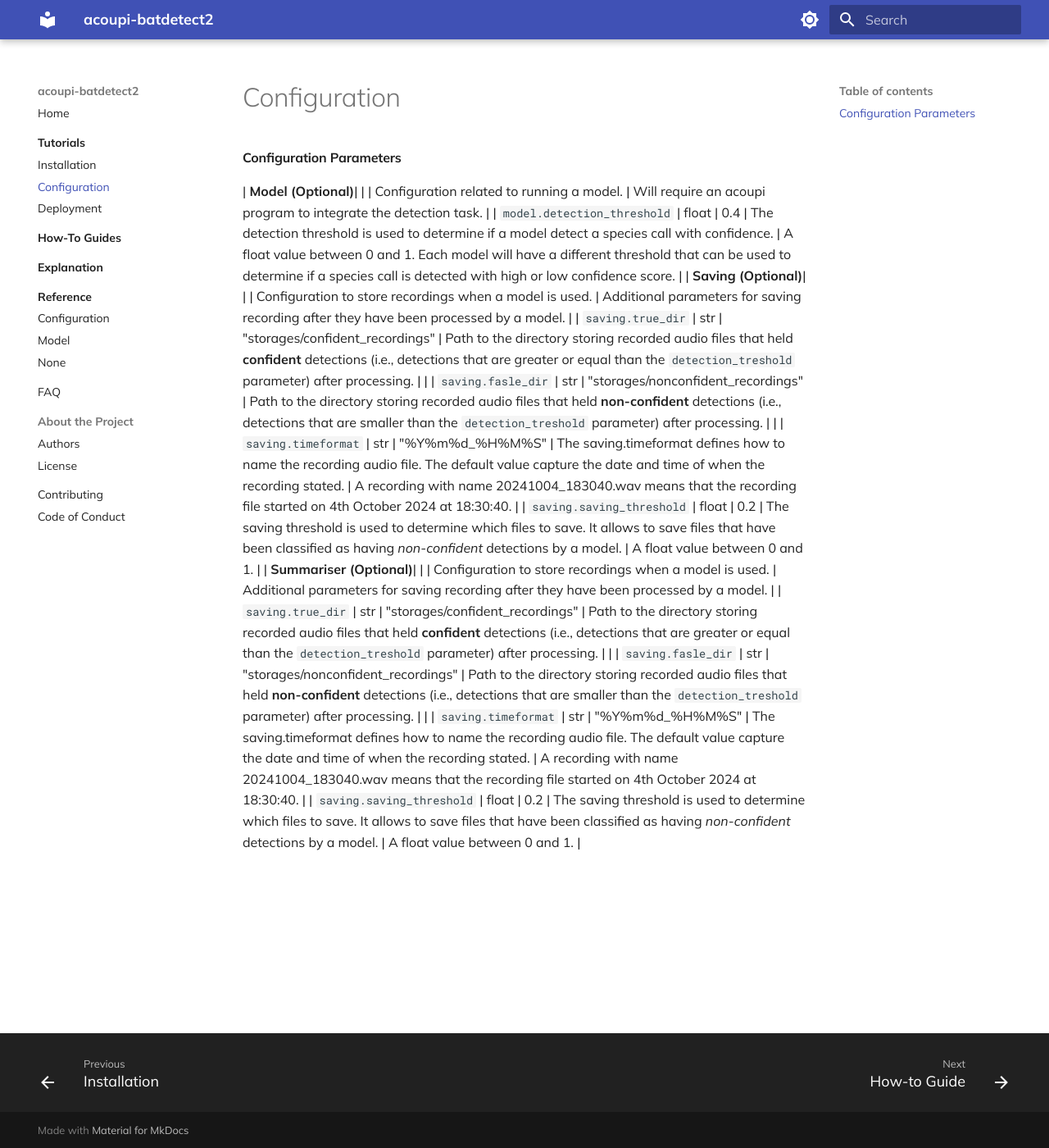
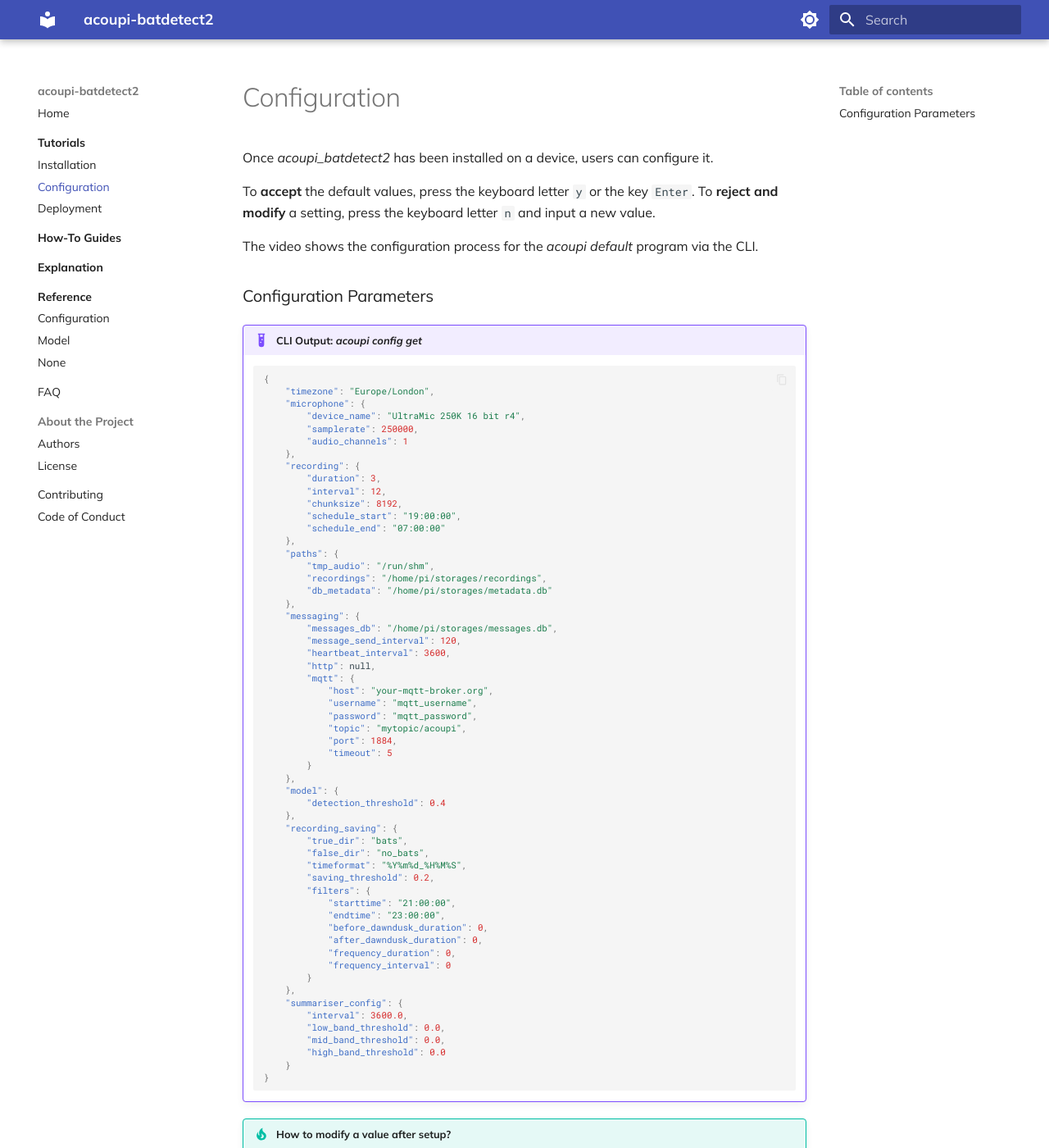
Before and after one commit to acoupi/acoupi_batdetect2, an MkDocs documentation site: the page built from docs/tutorials/configuration.md, in a window 1280 px wide and 1400 px high. Shown: the whole window at 82% size. Built offline with MkDocs 1.6.1 and Material for MkDocs 9.7.7, drawn with Linux system fonts in a browser that asks for light colours; some of the changed text lies outside the part shown.

Commit message:
update mkdocs

````diff
--- a/docs/tutorials/configuration.md
+++ b/docs/tutorials/configuration.md
@@ -1,16 +1,109 @@
 # Configuration
 
-#### Configuration Parameters
+Once *acoupi_batdetect2* has been installed on a device, users can configure it.
 
+To **accept** the default values, press the keyboard letter `y` or the key `Enter`.
+To **reject and modify** a setting, press the keyboard letter `n` and input a new value.
+
+The video shows the configuration process for the _acoupi default_ program via the CLI.
+
+### Configuration Parameters
+
+!!! Example "CLI Output: _acoupi config get_"
+
+    ```json
+    {
+        "timezone": "Europe/London",
+        "microphone": {
+            "device_name": "UltraMic 250K 16 bit r4",
+            "samplerate": 250000,
+            "audio_channels": 1
+        },
+        "recording": {
+            "duration": 3,
+            "interval": 12,
+            "chunksize": 8192,
+            "schedule_start": "19:00:00",
+            "schedule_end": "07:00:00"
+        },
+        "paths": {
+            "tmp_audio": "/run/shm",
+            "recordings": "/home/pi/storages/recordings",
+            "db_metadata": "/home/pi/storages/metadata.db"
+        },
+        "messaging": {
+            "messages_db": "/home/pi/storages/messages.db",
+            "message_send_interval": 120,
+            "heartbeat_interval": 3600,
+            "http": null,
+            "mqtt": {
+                "host": "your-mqtt-broker.org",
+                "username": "mqtt_username",
+                "password": "mqtt_password",
+                "topic": "mytopic/acoupi",
+                "port": 1884,
+                "timeout": 5
+            }
+        },
+        "model": {
+            "detection_threshold": 0.4
+        },
+        "recording_saving": {
+            "true_dir": "bats",
+            "false_dir": "no_bats",
+            "timeformat": "%Y%m%d_%H%M%S",
+            "saving_threshold": 0.2,
+            "filters": {
+                "starttime": "21:00:00",
+                "endtime": "23:00:00",
+                "before_dawndusk_duration": 0,
+                "after_dawndusk_duration": 0,
+                "frequency_duration": 0,
+                "frequency_interval": 0
+            }
+        },
+        "summariser_config": {
+            "interval": 3600.0,
+            "low_band_threshold": 0.0,
+            "mid_band_threshold": 0.0,
+            "high_band_threshold": 0.0
+        }
+    }
+    ```
+
+!!! Tip "How to modify a value after setup?"
+
+    You can modify the value of a parameter after an _acoupi_ program has been set up. This can be necessary either due to
+    a misconfiguration or to make changes to the current program. To modify a parameter, use the command:
+
+
+    !!! Example "CLI Command: modify a configuration parameter after setup"
+
+          ```bash
+          acoupi config set --field <parameter_name> <new_value>
+          ```
+
+      Replace the _`parameter_name`_ with the full name of the parameter to modified. For example, to update the recording saving filters start time to 7pm, the CLI command would be as follow:
+
+    !!! Example "CLI Command: modify recording_saving filter start time"
+
+          ```bash
+          acoupi config set --field recording_saving.filters.starttime 19:00:00
+          ```
+
+The table below provides detailed information about the parameters available when setting up *acoupi_batdetect2* program.
+
+| Parameter | Type | Default Value | Definition | Comment |
+|---|---|---|---|---|
 | __Model (Optional)__| | | Configuration related to running a model. | Will require an acoupi program to integrate the detection task. |
 | `model.detection_threshold` | float | 0.4 | The detection threshold is used to determine if a model detect a species call with confidence. | A float value between 0 and 1. Each model will have a different threshold that can be used to determine if a species call is detected with high or low confidence score. |
 | __Saving (Optional)__| | | Configuration to store recordings when a model is used. | Additional parameters for saving recording after they have been processed by a model. |
-| `saving.true_dir` | str | "storages/confident_recordings" | Path to the directory storing recorded audio files that held __confident__ detections (i.e., detections that are greater or equal than the `detection_treshold` parameter) after processing. | |
-| `saving.fasle_dir` | str | "storages/nonconfident_recordings" | Path to the directory storing recorded audio files that held __non-confident__ detections (i.e., detections that are smaller than the `detection_treshold` parameter) after processing. | |
-| `saving.timeformat` | str | "%Y%m%d_%H%M%S" | The saving.timeformat defines how to name the recording audio file. The default value capture the date and time of when the recording stated.  | A recording with name 20241004_183040.wav means that the recording file started on 4th October 2024 at 18:30:40. |
-| `saving.saving_threshold` | float | 0.2 | The saving threshold is used to determine which files to save. It allows to save files that have been classified as having _non-confident_ detections by a model. | A float value between 0 and 1. |
+| `recording_saving.true_dir` | str | "/home/pi/storages/recordings/bats" | Path to the directory storing recorded audio files that held __confident__ detections (i.e., detections that are greater or equal than the `detection_treshold` parameter) after processing. | |
+| `recording_saving.fasle_dir` | str | "/home/pi/storages/recordings/no_bats" | Path to the directory storing recorded audio files that held __non-confident__ detections (i.e., detections that are smaller than the `detection_treshold` parameter) after processing. | |
+| `recording_saving.timeformat` | str | "%Y%m%d_%H%M%S" | The saving.timeformat defines how to name the recording audio file. The default value capture the date and time of when the recording stated.  | A recording with name 20241004_183040.wav means that the recording file started on 4th October 2024 at 18:30:40. |
+| `recording_saving.saving_threshold` | float | 0.2 | The saving threshold is used to determine which files to save. It allows to save files that have been classified as having _non-confident_ detections by a model. | A float value between 0 and 1. |
 | __Summariser (Optional)__| | | Configuration to store recordings when a model is used. | Additional parameters for saving recording after they have been processed by a model. |
-| `saving.true_dir` | str | "storages/confident_recordings" | Path to the directory storing recorded audio files that held __confident__ detections (i.e., detections that are greater or equal than the `detection_treshold` parameter) after processing. | |
-| `saving.fasle_dir` | str | "storages/nonconfident_recordings" | Path to the directory storing recorded audio files that held __non-confident__ detections (i.e., detections that are smaller than the `detection_treshold` parameter) after processing. | |
-| `saving.timeformat` | str | "%Y%m%d_%H%M%S" | The saving.timeformat defines how to name the recording audio file. The default value capture the date and time of when the recording stated.  | A recording with name 20241004_183040.wav means that the recording file started on 4th October 2024 at 18:30:40. |
-| `saving.saving_threshold` | float | 0.2 | The saving threshold is used to determine which files to save. It allows to save files that have been classified as having _non-confident_ detections by a model. | A float value between 0 and 1. |
+| `summariser.interval` | float | 3600 |  | |
+| `summariser.low_band_threshold` | float | 0.0 | | |
+| `summariser.mid_band_threshold` | float | 0.0 | | |
+| `summariser.high_band_threshold` | float | 0.0 | | |
````
Also changed, not shown: docs/index.md (+5 -0 lines), docs/tutorials/deployment.md (added, +72 -0 lines), docs/tutorials/installation.md (+4 -12 lines), 1 other file.
